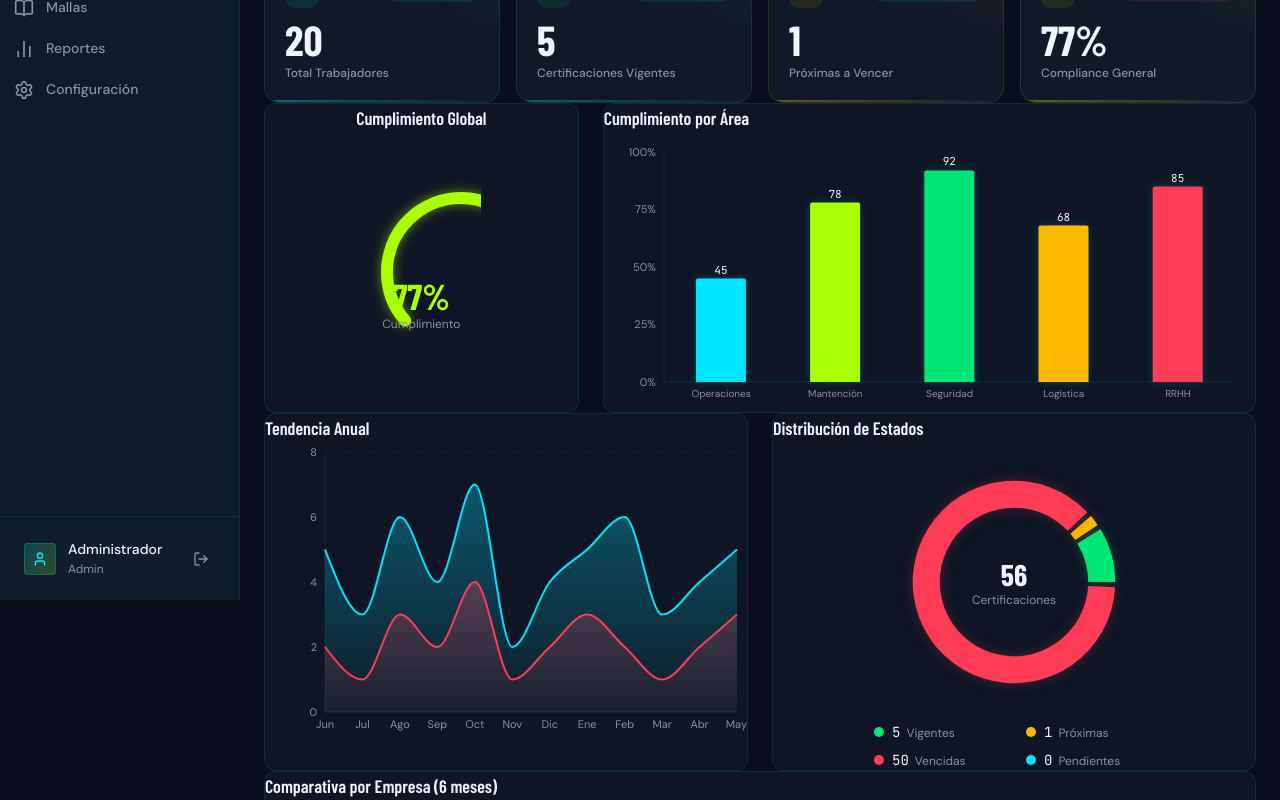
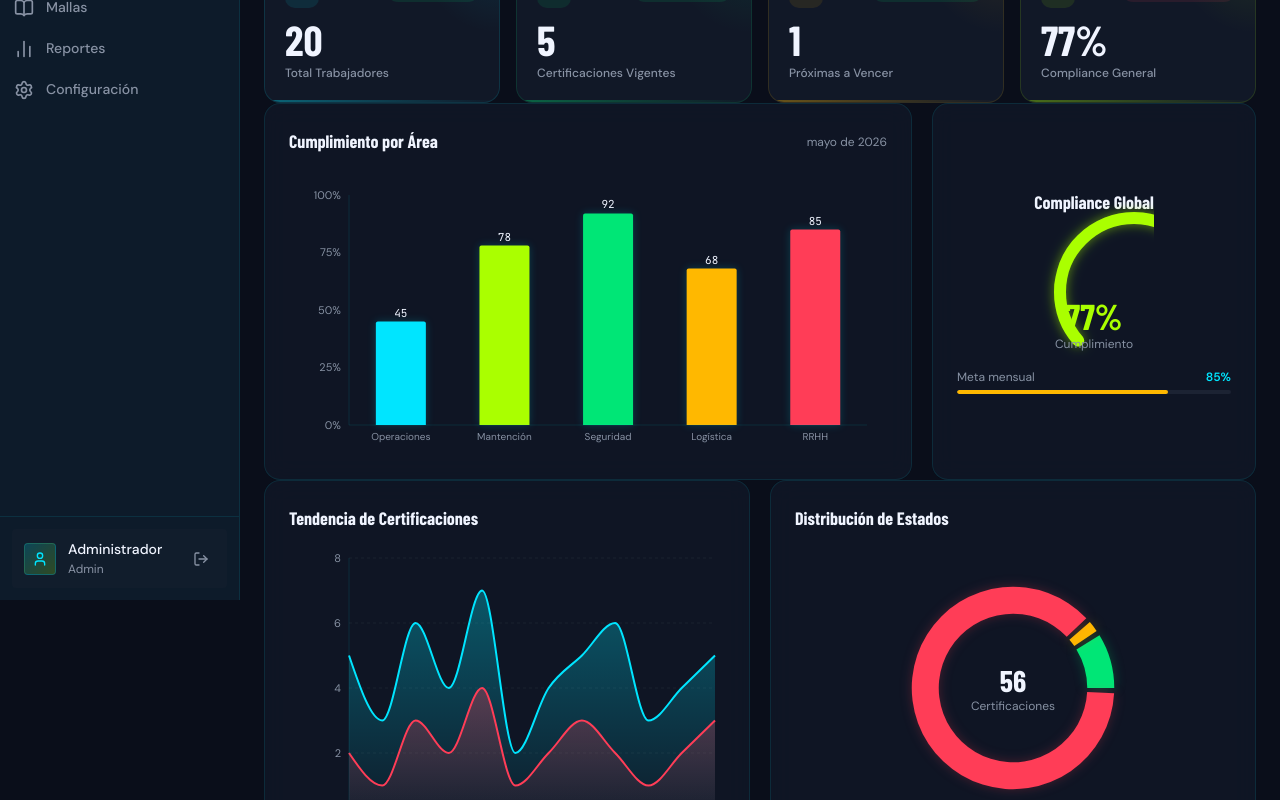
Before and after one commit to leandrodesignux-ux/Certify, a React (Vite) app: page /dashboard in a window 1280 px wide. Shown: the part 200-1000 px from the top of the page. Built offline with nearby package versions, Linux system fonts and the light colour scheme.

Commit message:
Restructure Dashboard layout: asymmetric 2/3+1/3 and 1/2+1/2 rows, add style prop to Card

```diff
--- a/src/components/ui/Card.tsx
+++ b/src/components/ui/Card.tsx
@@ -7,6 +7,7 @@ interface CardProps {
   className?: string;
   hover?: boolean;
   onClick?: () => void;
+  style?: React.CSSProperties;
 }
 
 export function Card({
@@ -16,6 +17,7 @@ export function Card({
   className = '',
   hover = true,
   onClick,
+  style,
 }: CardProps) {
   const paddingStyles = {
     sm: 'p-3',
@@ -37,7 +39,7 @@ export function Card({
   return (
     <div
       onClick={onClick}
-      style={baseStyles}
+      style={{ ...baseStyles, ...style }}
       className={`transition-all duration-200 ${paddingStyles[padding]} ${
         hover
           ? 'hover:border-[rgba(0,229,255,0.25)] hover:shadow-[0_0_16px_rgba(0,229,255,0.08)] hover:-translate-y-1'
--- a/src/pages/Dashboard.tsx
+++ b/src/pages/Dashboard.tsx
@@ -8,7 +8,6 @@ import { ActivityFeed } from '../components/dashboard/ActivityFeed';
 import { CertTrendChart } from '../components/dashboard/CertTrendChart';
 import { ComplianceBarChart } from '../components/dashboard/ComplianceBarChart';
 import { StatusDonutChart } from '../components/dashboard/StatusDonutChart';
-import { CompanyComparisonChart } from '../components/dashboard/CompanyComparisonChart';
 import { Card } from '../components/ui/Card';
 
 const sectionVariants = {
@@ -101,70 +100,64 @@ export function Dashboard() {
         />
       </motion.div>
 
-      {/* Charts Row 1: Gauge + BarChart */}
+      {/* FILA 2: Layout asimétrico — 2/3 izquierda + 1/3 derecha */}
       <motion.div
         custom={0.2}
         variants={sectionVariants}
         initial="hidden"
         animate="visible"
-        className="grid grid-cols-1 lg:grid-cols-3 gap-6"
+        style={{ display: 'grid', gridTemplateColumns: '2fr 1fr', gap: '20px' }}
       >
-        {/* Compliance Gauge */}
-        <Card variant="glass" padding="lg" className="flex flex-col">
-          <h3 className="font-display text-lg font-semibold text-[#F0F4FF] mb-2 text-center">
-            Cumplimiento Global
-          </h3>
-          <div className="flex-1 flex items-center justify-center">
-            <ComplianceGauge score={avgCompliance} />
+        {/* Columna izquierda: "Cumplimiento por Área" */}
+        <Card variant="glass" style={{ borderRadius: '16px', padding: '24px' }}>
+          <div style={{ display: 'flex', alignItems: 'center', justifyContent: 'space-between', marginBottom: '20px' }}>
+            <h3 style={{ fontFamily: '"Barlow Condensed", sans-serif', fontSize: '18px', fontWeight: 700, color: '#F0F4FF' }}>
+              Cumplimiento por Área
+            </h3>
+            <span style={{ fontSize: '12px', color: '#8892A4' }}>{new Date().toLocaleDateString('es-CL', { month: 'long', year: 'numeric' })}</span>
           </div>
+          <ComplianceBarChart />
         </Card>
 
-        {/* BarChart - Compliance by Area */}
-        <Card variant="glass" padding="lg" className="lg:col-span-2">
-          <h3 className="font-display text-lg font-semibold text-[#F0F4FF] mb-4">
-            Cumplimiento por Área
+        {/* Columna derecha: Gauge de compliance global */}
+        <Card variant="glass" style={{ borderRadius: '16px', padding: '24px', display: 'flex', flexDirection: 'column', alignItems: 'center', justifyContent: 'center' }}>
+          <h3 style={{ fontFamily: '"Barlow Condensed", sans-serif', fontSize: '18px', fontWeight: 700, color: '#F0F4FF', marginBottom: '16px', textAlign: 'center' }}>
+            Compliance Global
           </h3>
-          <ComplianceBarChart />
+          <ComplianceGauge score={avgCompliance} />
+          <div style={{ marginTop: '16px', width: '100%' }}>
+            <div style={{ display: 'flex', justifyContent: 'space-between', marginBottom: '4px' }}>
+              <span style={{ fontSize: '12px', color: '#8892A4' }}>Meta mensual</span>
+              <span style={{ fontSize: '12px', color: '#00E5FF', fontWeight: 600 }}>85%</span>
+            </div>
+            <div style={{ height: '4px', backgroundColor: '#1C2333', borderRadius: '2px', overflow: 'hidden' }}>
+              <div style={{ height: '100%', width: `${avgCompliance}%`, backgroundColor: avgCompliance >= 85 ? '#00E676' : '#FFB800', borderRadius: '2px', transition: 'width 1s ease' }} />
+            </div>
+          </div>
         </Card>
       </motion.div>
 
-      {/* Charts Row 2: AreaChart + Donut */}
+      {/* FILA 3: Layout asimétrico — 1/2 + 1/2 */}
       <motion.div
         custom={0.3}
         variants={sectionVariants}
         initial="hidden"
         animate="visible"
-        className="grid grid-cols-1 lg:grid-cols-2 gap-6"
+        style={{ display: 'grid', gridTemplateColumns: '1fr 1fr', gap: '20px' }}
       >
-        {/* AreaChart - Trend */}
-        <Card variant="glass" padding="lg">
-          <h3 className="font-display text-lg font-semibold text-[#F0F4FF] mb-4">
-            Tendencia Anual
+        {/* Tendencia Anual */}
+        <Card variant="glass" style={{ borderRadius: '16px', padding: '24px' }}>
+          <h3 style={{ fontFamily: '"Barlow Condensed", sans-serif', fontSize: '18px', fontWeight: 700, color: '#F0F4FF', marginBottom: '16px' }}>
+            Tendencia de Certificaciones
           </h3>
           <CertTrendChart />
         </Card>
-
-        {/* DonutChart - Status Distribution */}
-        <Card variant="glass" padding="lg">
-          <h3 className="font-display text-lg font-semibold text-[#F0F4FF] mb-4">
+        {/* Distribución de estados */}
+        <Card variant="glass" style={{ borderRadius: '16px', padding: '24px' }}>
+          <h3 style={{ fontFamily: '"Barlow Condensed", sans-serif', fontSize: '18px', fontWeight: 700, color: '#F0F4FF', marginBottom: '16px' }}>
             Distribución de Estados
           </h3>
           <StatusDonutChart />
-        </Card>
-      </motion.div>
-
-      {/* Charts Row 3: LineChart (Company Comparison) */}
-      <motion.div
-        custom={0.4}
-        variants={sectionVariants}
-        initial="hidden"
-        animate="visible"
-      >
-        <Card variant="glass" padding="lg">
-          <h3 className="font-display text-lg font-semibold text-[#F0F4FF] mb-4">
-            Comparativa por Empresa (6 meses)
-          </h3>
-          <CompanyComparisonChart />
         </Card>
       </motion.div>
 
```
